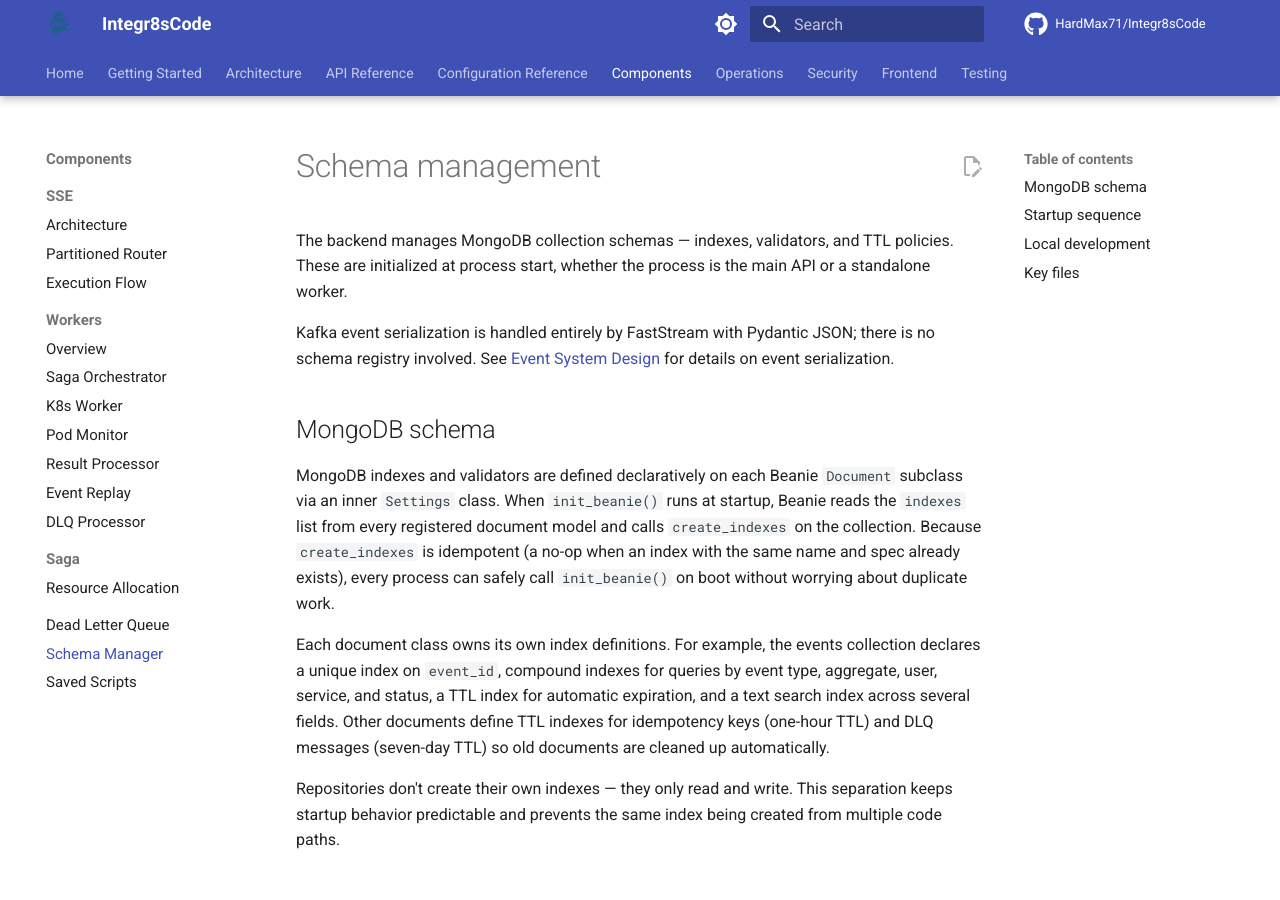
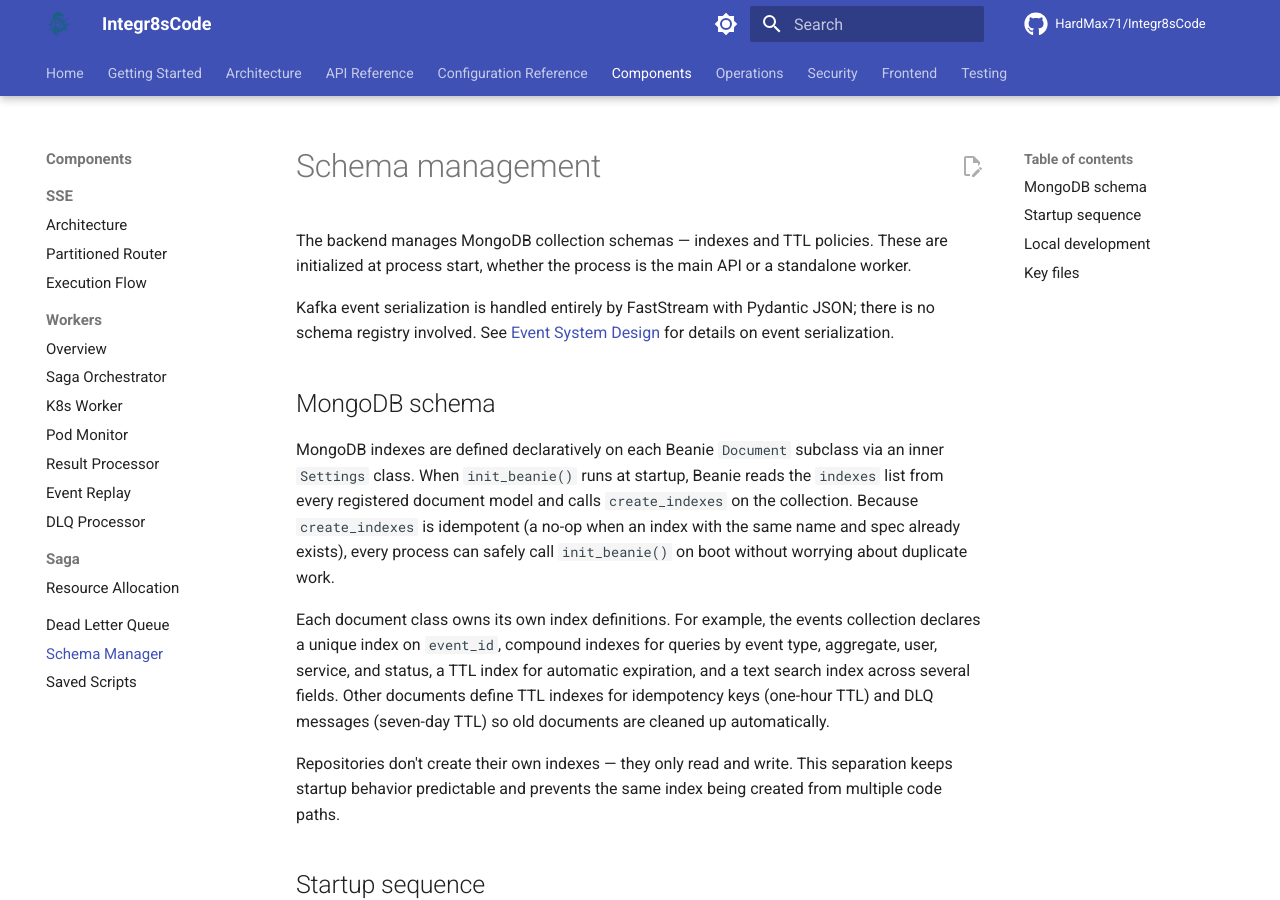
Before and after one commit to HardMax71/Integr8sCode, an MkDocs documentation site: the page built from docs/components/schema-manager.md, in a window 1280 px wide and 900 px high. Built offline with MkDocs 1.6.1 and Material for MkDocs 9.7.7, drawn with Linux system fonts in a browser that asks for light colours; comment, search, counter and statistics services are not loaded.

Commit message:
fix: detected issues

```diff
--- a/docs/components/schema-manager.md
+++ b/docs/components/schema-manager.md
@@ -1,12 +1,12 @@
 # Schema management
 
-The backend manages MongoDB collection schemas — indexes, validators, and TTL policies. These are initialized at process start, whether the process is the main API or a standalone worker.
+The backend manages MongoDB collection schemas — indexes and TTL policies. These are initialized at process start, whether the process is the main API or a standalone worker.
 
 Kafka event serialization is handled entirely by FastStream with Pydantic JSON; there is no schema registry involved. See [Event System Design](../architecture/event-system-design.md) for details on event serialization.
 
 ## MongoDB schema
 
-MongoDB indexes and validators are defined declaratively on each Beanie `Document` subclass via an inner `Settings` class. When `init_beanie()` runs at startup, Beanie reads the `indexes` list from every registered document model and calls `create_indexes` on the collection. Because `create_indexes` is idempotent (a no-op when an index with the same name and spec already exists), every process can safely call `init_beanie()` on boot without worrying about duplicate work.
+MongoDB indexes are defined declaratively on each Beanie `Document` subclass via an inner `Settings` class. When `init_beanie()` runs at startup, Beanie reads the `indexes` list from every registered document model and calls `create_indexes` on the collection. Because `create_indexes` is idempotent (a no-op when an index with the same name and spec already exists), every process can safely call `init_beanie()` on boot without worrying about duplicate work.
 
 Each document class owns its own index definitions. For example, the events collection declares a unique index on `event_id`, compound indexes for queries by event type, aggregate, user, service, and status, a TTL index for automatic expiration, and a text search index across several fields. Other documents define TTL indexes for idempotency keys (one-hour TTL) and DLQ messages (seven-day TTL) so old documents are cleaned up automatically.
 
```
Also changed, not shown: docs/architecture/middleware.md (+6 -6 lines), docs/reference/configuration.md (+1 -1 lines).
